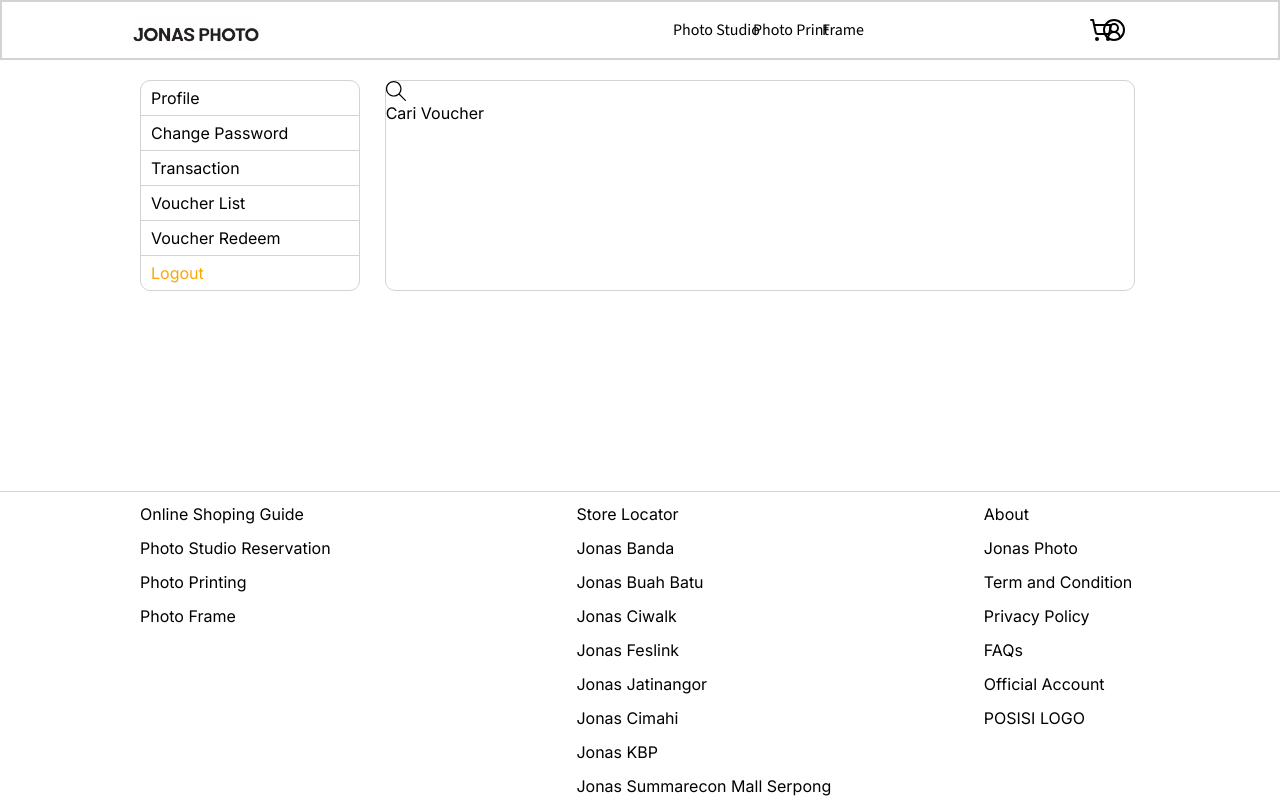
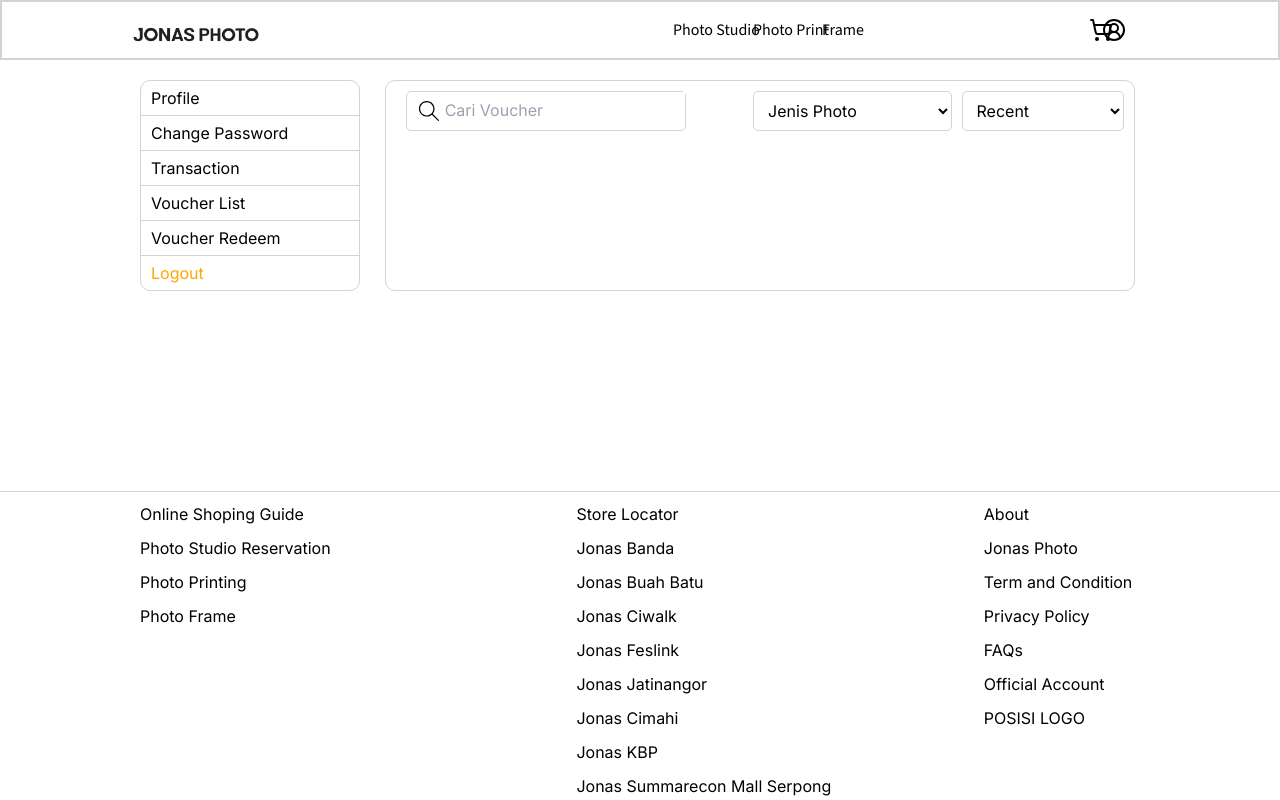
Before and after one commit to adriswara/next, a Next.js app: page /profile/voucherRedeem in a window 1280 px wide. Shown: the top 800 px of the page. Built offline with nearby package versions, Linux system fonts and the light colour scheme.

Commit message:
searchbar and dropdown done

```diff
--- a/src/app/profile/voucherRedeem/page.tsx
+++ b/src/app/profile/voucherRedeem/page.tsx
@@ -11,8 +11,37 @@
     const voucherNav = {
         display: "grid",
         gridTemplateColumns: "auto auto auto",
+        marginTop: 10
     }
 
+    const searchBar = {
+        border: "1px solid lightGrey",
+        borderRadius: 5,
+        display: "grid",
+        gridTemplateColumns: "auto auto",
+        width: 280,
+        height: 40,
+        marginLeft: 20
+
+    }
+
+    const searchBarMagnifier = {
+        marginTop: 9,
+        marginLeft: 12
+    }
+
+    const searchBarInput = {
+        height: 35
+    }
+
+    const dropdown = {
+        border: "1px solid lightGrey",
+        borderRadius: 5,
+        backgroundColor: "white",
+        marginRight: 10,
+        paddingLeft: 10,
+        paddingRight: 10
+    }
     const voucherList = {
 
     }
@@ -25,12 +54,22 @@
     return (
         <div style={profileCard}>
             <div style={voucherNav}>
-                <label>
-                    <svg fill="#000000" width="20px" height="20px" viewBox="0 0 32 32" version="1.1" xmlns="http://www.w3.org/2000/svg">
+                <label style={searchBar}>
+                    <svg fill="#000000" width="20px" height="20px" viewBox="0 0 32 32" version="1.1" xmlns="http://www.w3.org/2000/svg" style={searchBarMagnifier}>
                         <path d="M31.707 30.282l-9.717-9.776c1.811-2.169 2.902-4.96 2.902-8.007 0-6.904-5.596-12.5-12.5-12.5s-12.5 5.596-12.5 12.5 5.596 12.5 12.5 12.5c3.136 0 6.002-1.158 8.197-3.067l9.703 9.764c0.39 0.39 1.024 0.39 1.415 0s0.39-1.023 0-1.415zM12.393 23.016c-5.808 0-10.517-4.709-10.517-10.517s4.708-10.517 10.517-10.517c5.808 0 10.516 4.708 10.516 10.517s-4.709 10.517-10.517 10.517z"></path>
                     </svg>
-                    <input type="text" name="" value="Cari Voucher" />
+                    <input type="text" name="" placeholder="Cari Voucher" style={searchBarInput} />
                 </label>
+                <select name="" id="" style={dropdown}>
+                    <option value="" disabled selected>Jenis Photo</option>
+                    <option value=""></option>
+                    <option value=""></option>
+                </select>
+                <select name="" id="" style={dropdown}>
+                    <option value="" disabled selected>Recent</option>
+                    <option value=""></option>
+                    <option value=""></option>
+                </select>
             </div>
             <div></div>
         </div>
```
